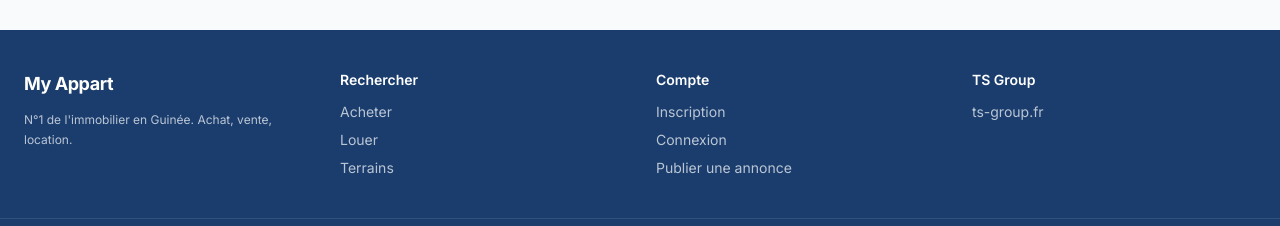
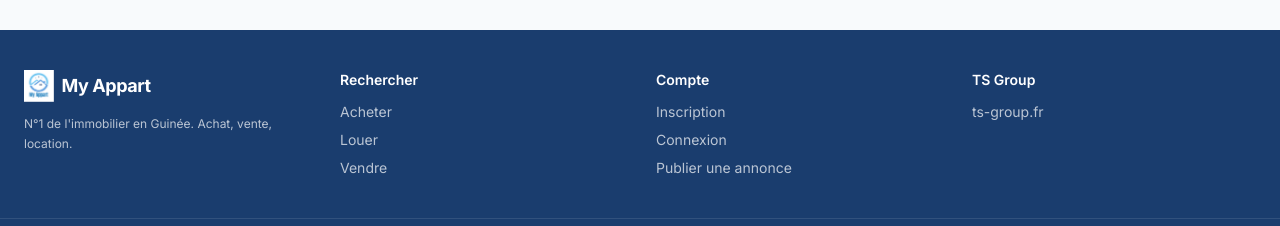
Before and after one commit to thiernosow59/myappart, a React (Vite) app in the folder client/: page / in a window 1280 px wide. Shown: the part 1341-1567 px from the top of the page. Built offline with nearby package versions, Linux system fonts and the light colour scheme; no server answers.

Commit message:
fix: logo footer via mix-blend-mode screen, remplace Terrains par Vendre

```diff
--- a/client/src/components/layout/Footer.jsx
+++ b/client/src/components/layout/Footer.jsx
@@ -6,6 +6,7 @@
       <div className="max-w-7xl mx-auto px-6 py-10 grid grid-cols-2 md:grid-cols-4 gap-8">
         <div>
           <div className="flex items-center gap-2 mb-3">
+            <img src="/logo/MyAppart.png" alt="MyAppart" className="h-8" style={{ mixBlendMode: 'screen' }} />
             <span className="text-white font-bold text-lg tracking-tight">My Appart</span>
           </div>
           <p className="text-xs leading-relaxed">N°1 de l'immobilier en Guinée. Achat, vente, location.</p>
@@ -15,7 +16,7 @@
           <ul className="space-y-2 text-sm">
             <li><Link to="/annonces?type=vente"    className="hover:text-white transition-colors">Acheter</Link></li>
             <li><Link to="/annonces?type=location" className="hover:text-white transition-colors">Louer</Link></li>
-            <li><Link to="/annonces?bien=terrain"  className="hover:text-white transition-colors">Terrains</Link></li>
+            <li><Link to="/publier"  className="hover:text-white transition-colors">Vendre</Link></li>
           </ul>
         </div>
         <div>
```
